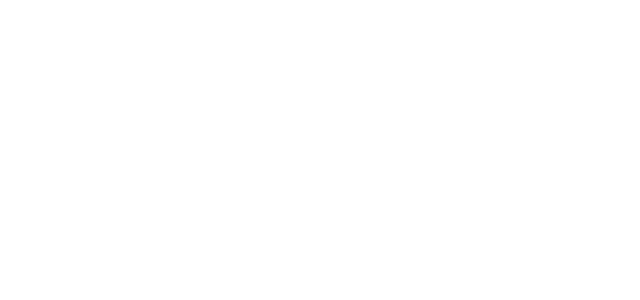
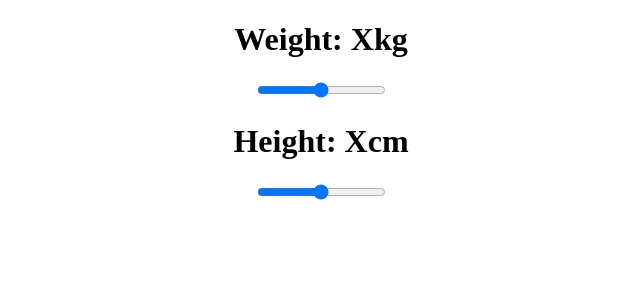
Before and after one commit to flmngwllm/BMI-Calculator, a React (Create React App) app: page / in a window 1280 px wide. Shown: the top 300 px of the page, without its empty margins (319-959 px from the left). Built offline with nearby package versions, Linux system fonts and the light colour scheme.

Commit message:
added sliders for weight and height

```diff
--- a/src/App.js
+++ b/src/App.js
@@ -1,19 +1,32 @@
 import "./App.css";
 
-function App() {
-  return <div className="App"></div>;
-}
-
-function weight() {
+export default function App() {
   return (
-    <div>
-      <h1>Weight: Xkg</h1>
+    <div className="App">
+      <Weight />
+      <Height />
     </div>
   );
 }
 
-function height() {
-  return <h1>Height: Xcm</h1>;
+function Weight() {
+  return (
+    <div>
+      <h1>Weight: Xkg</h1>
+      <input type="range" id="slider" name="slider" min="0" max="100" />
+    </div>
+  );
 }
 
-export default App;
+function Height() {
+  return (
+    <div>
+      <h1>Height: Xcm</h1>
+      <input type="range" id="slider" name="slider" min="0" max="100" />
+    </div>
+  );
+}
+
+function Reset() {
+  return;
+}
```
